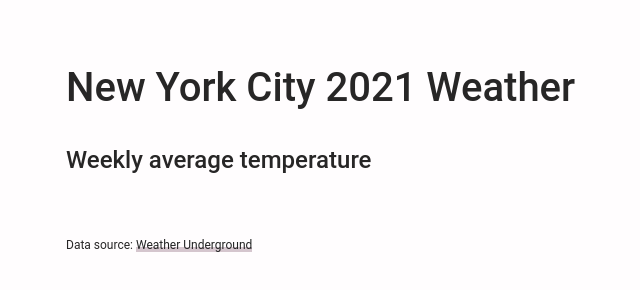
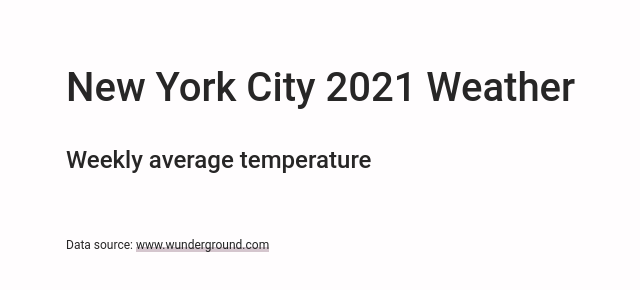
Before and after one commit to d3js-in-action-third-edition/tooltip, a plain HTML site: page index.html in a window 1280 px wide. Shown: the full height of the page, 4-644 px from the left. Drawn offline with nearby package versions, Linux system fonts and the light colour scheme; no server answers; a web font is replaced by a local one.

```diff
--- a/index.html
+++ b/index.html
@@ -1,5 +1,6 @@
 <!DOCTYPE html>
 <html>
+
 <head>
 	<meta charset="UTF-8">
 	<meta name="viewport" content="width=device-width, initial-scale=1.0">
@@ -7,6 +8,7 @@
 	<link rel="stylesheet" type="text/css" href="css/base.css">
 	<link rel="stylesheet" type="text/css" href="css/visualization.css">
 </head>
+
 <body>
 	<div class="container">
 
@@ -16,7 +18,9 @@
 			<div id="line-chart"></div>
 		</div>
 
-		<div class="source">Data source: <a href="https://www.wunderground.com/history/weekly/us/ny/new-york-city/KLGA/date/2021-1-29">Weather Underground</a></div>
+		<div class="source">Data source: <a
+				href="https://www.wunderground.com/history/weekly/us/ny/new-york-city/KLGA/date/2021-1-29">www.wunderground.com</a>
+		</div>
 	</div>
 
 	<!-- Load your scripts here -->
@@ -26,4 +30,5 @@
 	<script src="js/interactions.js"></script>
 	<script src="js/load-data.js"></script>
 </body>
+
 </html>
```
